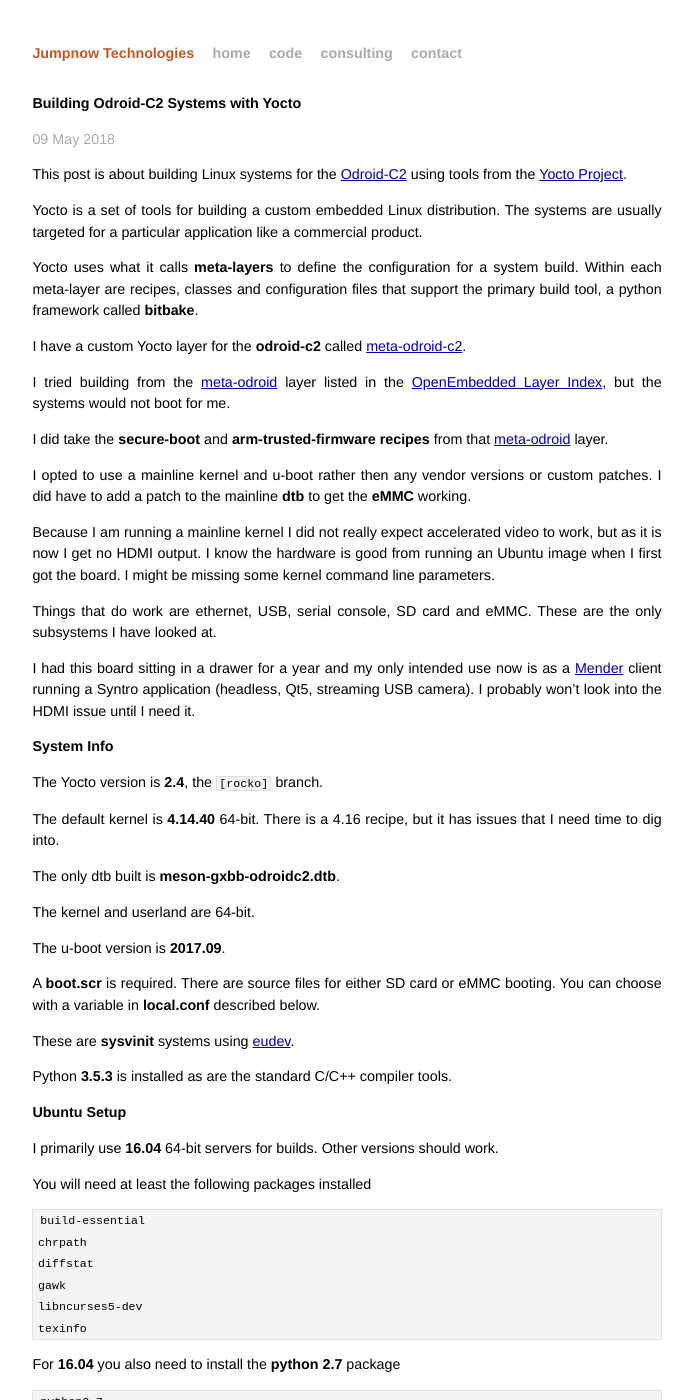
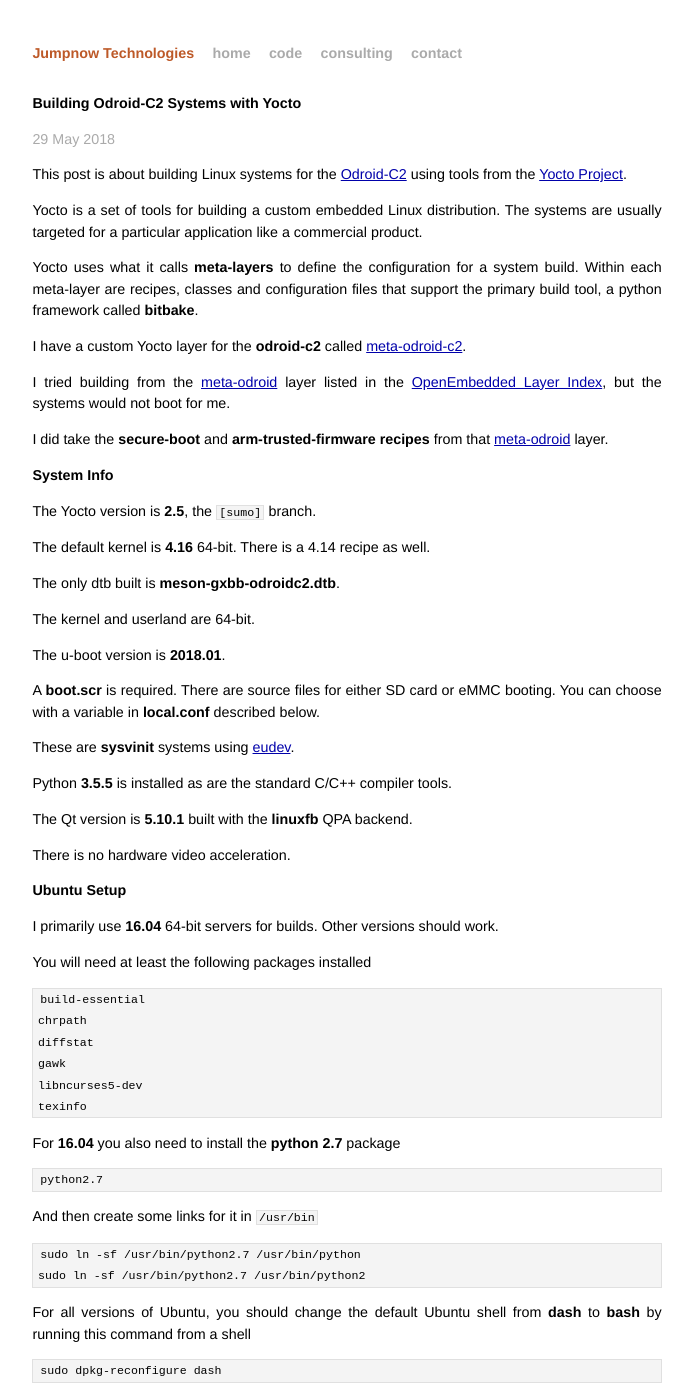
Before and after one commit to jumpnow/jumpnowtek-site, a Jekyll site: the page built from _posts/2018-01-24-Odroid-C2-Systems-with-Yocto.md, in a window 1280 px wide and 1400 px high. Shown: the whole window, without its empty margins (293-986 px from the left). Built offline with Jekyll 4.4.1, drawn with Linux system fonts in a browser that asks for light colours; some of the changed text lies outside the part shown.

Commit message:
Upgrade wandboard and odroid-c2 yocto systems to sumo

```diff
--- a/_posts/2018-01-24-Odroid-C2-Systems-with-Yocto.md
+++ b/_posts/2018-01-24-Odroid-C2-Systems-with-Yocto.md
@@ -2,7 +2,7 @@
 layout: post
 title: Building Odroid-C2 Systems with Yocto
 description: "Building customized systems for Odroid-C2 using tools from the Yocto Project"
-date: 2018-05-09 10:00:00
+date: 2018-05-29 05:00:00
 categories: odroid
 tags: [linux, odroid-c2, yocto]
 ---
@@ -19,31 +19,27 @@
 
 I did take the **secure-boot** and **arm-trusted-firmware recipes** from that [meta-odroid][meta-odroid] layer.
 
-I opted to use a mainline kernel and u-boot rather then any vendor versions or custom patches. I did have to add a patch to the mainline **dtb** to get the **eMMC** working.
-
-Because I am running a mainline kernel I did not really expect accelerated video to work, but as it is now I get no HDMI output. I know the hardware is good from running an Ubuntu image when I first got the board. I might be missing some kernel command line parameters.
-
-Things that do work are ethernet, USB, serial console, SD card and eMMC. These are the only subsystems I have looked at.
-
-I had this board sitting in a drawer for a year and my only intended use now is as a [Mender][mender] client running a Syntro application (headless, Qt5, streaming USB camera). I probably won't look into the HDMI issue until I need it.
-
 ### System Info
 
-The Yocto version is **2.4**, the `[rocko]` branch.
+The Yocto version is **2.5**, the `[sumo]` branch.
 
-The default kernel is **4.14.40** 64-bit. There is a 4.16 recipe, but it has issues that I need time to dig into.
+The default kernel is **4.16** 64-bit. There is a 4.14 recipe as well.
 
 The only dtb built is **meson-gxbb-odroidc2.dtb**.
 
 The kernel and userland are 64-bit.
 
-The u-boot version is **2017.09**.
+The u-boot version is **2018.01**.
 
 A **boot.scr** is required. There are source files for either SD card or eMMC booting. You can choose with a variable in **local.conf** described below.
 
 These are **sysvinit** systems using [eudev][eudev].
 
-Python **3.5.3** is installed as are the standard C/C++ compiler tools.
+Python **3.5.5** is installed as are the standard C/C++ compiler tools.
+
+The Qt version is **5.10.1** built with the **linuxfb** QPA backend.
+
+There is no hardware video acceleration.
 
 ### Ubuntu Setup
 
@@ -92,18 +88,19 @@
 
 ### Clone the dependency repositories
 
-For all upstream repositories, use the **[rocko]** branch.
+For all upstream repositories, use the **[sumo]** branch.
 
 The directory layout I am describing here is my preference. All of the paths to the meta-layers are configurable. If you choose something different, adjust the following instructions accordingly.
 
 First the main Yocto project **poky** layer
 
-    ~# git clone -b rocko git://git.yoctoproject.org/poky.git poky-rocko
+    ~# git clone -b sumo git://git.yoctoproject.org/poky.git poky-sumo
 
 Then the dependency layers under that
 
-    ~$ cd poky-rocko
-    ~/poky-rocko$ git clone -b rocko git://git.openembedded.org/meta-openembedded
+    ~$ cd poky-sumo
+    ~/poky-sumo$ git clone -b sumo git://git.openembedded.org/meta-openembedded
+    ~/poky-sumo$ git clone -b sumo https://github.com/meta-qt5/meta-qt5.git
 
 These repositories shouldn't need modifications other then periodic updates and can be reused for different projects or different boards.
 
@@ -113,7 +110,7 @@
 
     $ mkdir ~/odroid-c2
     ~$ cd ~/odroid-c2
-    ~/odroid-c2$ git clone -b rocko git://github.com/jumpnow/meta-odroid-c2
+    ~/odroid-c2$ git clone -b sumo git://github.com/jumpnow/meta-odroid-c2
 
 The **meta-odroid-c2/README.md** file has the last commits from the dependency repositories that I tested. You can always checkout those commits explicitly if you run into problems.
 
@@ -130,7 +127,7 @@
 
 Or you could use the Yocto environment script **oe-init-build-env** like this passing in the path to the build directory
 
-    ~$ source poky-rocko/oe-init-build-env ~/odroid-c2/build
+    ~$ source poky-sumo/oe-init-build-env ~/odroid-c2/build
 
 The Yocto environment script will create the build directory if it does not already exist.
 
@@ -157,8 +154,9 @@
 
 For example, if your directory structure does not look exactly like this, you will need to modify `bblayers.conf`
 
-    ~/poky-rocko/
+    ~/poky-sumo/
          meta-openembedded/
+         meta-qt5/
          ...
 
     ~/odroid-c2/
@@ -311,11 +309,11 @@
 
 For instance, if I had this in the `local.conf`
 
-    TMPDIR = "/oe9/oc2/tmp-rocko"
+    TMPDIR = "/oe6/oc2/tmp-sumo"
 
 then I would export this environment variable before running `copy_boot.sh`
 
-    ~/odroid-c2/meta-odroid-c2/scripts$ export OETMP=/oe9/oc2/tmp-rocko
+    ~/odroid-c2/meta-odroid-c2/scripts$ export OETMP=/oe9/oc2/tmp-sumo
 
 If you didn't override the default **TMPDIR** in `local.conf`, then set it to the default **TMPDIR**
 
@@ -350,7 +348,7 @@
 Here's a realistic example session where I want to copy already built images to a second SD card that I just inserted.
 
     ~$ sudo umount /dev/sdb1
-    ~$ export OETMP=/oe9/oc2/tmp-jethro
+    ~$ export OETMP=/oe6/oc2/tmp-sumo
     ~$ cd odroid-c2/meta-odroid-c2/scripts
     ~/odroid-c2/meta-odroid-c2/scripts$ ./copy_boot.sh sdb
     ~/odroid-c2/meta-odroid-c2/scripts$ ./copy_rootfs.sh sdb console
```
Also changed, not shown: _posts/2014-02-28-Wandboard-Systems-with-Yocto.md (+29 -18 lines).
